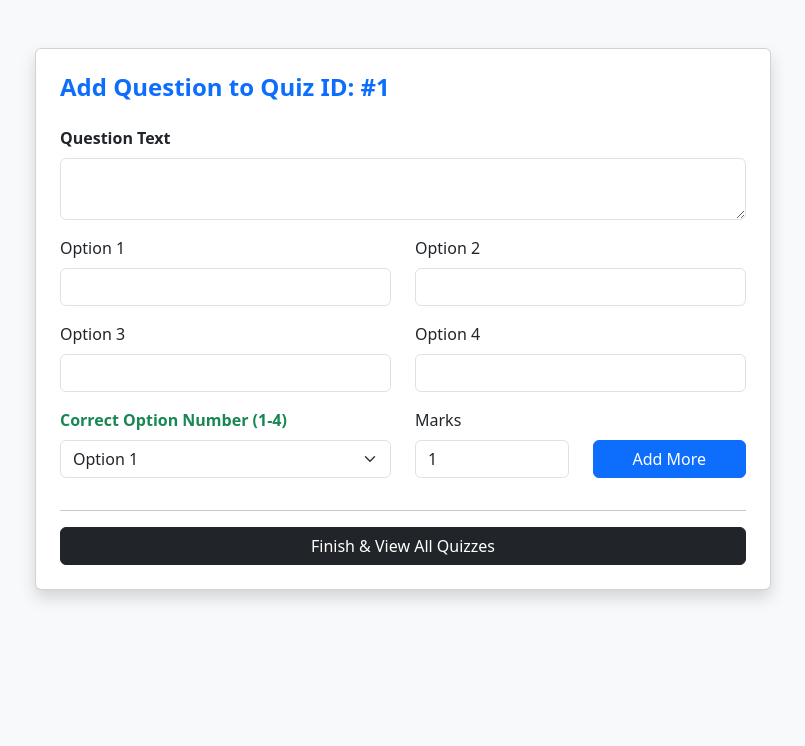
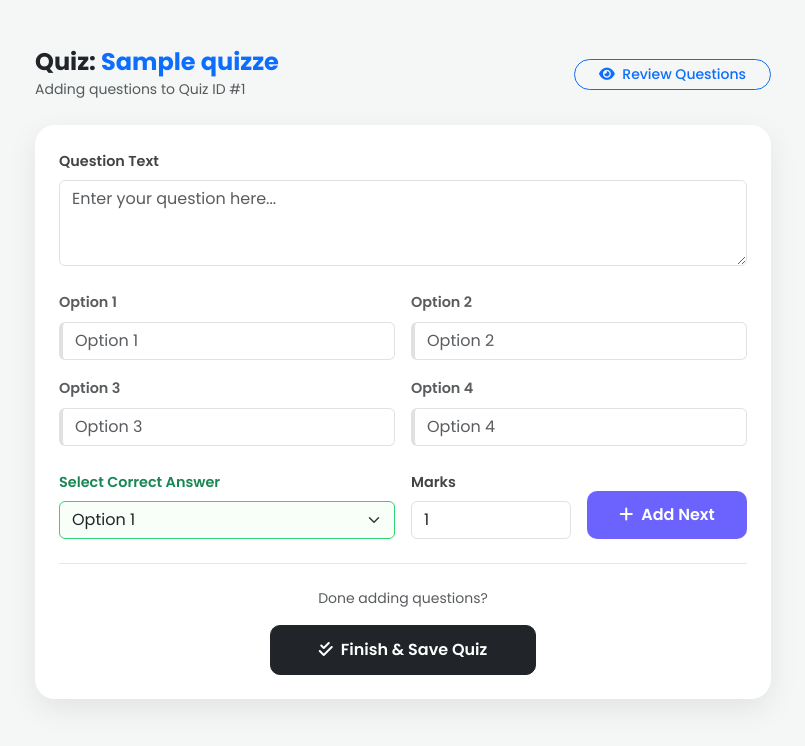
Before and after one commit to Manav-panchal03/LearnsDecode, a PHP site: page /instructor/add_questions.php?quiz_id=1 in a window 1280 px wide. Shown: the top 746 px of the page, without its empty margins (237-1042 px from the left). Run offline with PHP 8.4, Linux system fonts and the light colour scheme; the visitor is signed in with stand-in values (Sample User, id 1); tables that the repository leaves empty or names only in its code hold one stand-in row (values such as "Sample post").

Commit message:
working quiz

```diff
--- a/instructor/add_questions.php
+++ b/instructor/add_questions.php
@@ -2,33 +2,40 @@
 session_start();
 require '../config/config.php';
 
-$quiz_id = $_GET['quiz_id']; // URL માંથી quiz_id મેળવો
+// Security Check
+if(!isset($_SESSION['user_role']) || $_SESSION['user_role'] !== 'instructor'){
+    header("Location: ../login.php");
+    exit();
+}
+
+$quiz_id = isset($_GET['quiz_id']) ? $_GET['quiz_id'] : null;
+
+if (!$quiz_id) {
+    header("Location: add_quiz.php");
+    exit();
+}
+
+// ક્વિઝનું ટાઇટલ ફેચ કરવા માટે (ડિસ્પ્લે હેતુ)
+$quiz_info = mysqli_query($conn, "SELECT title FROM quizzes WHERE id = $quiz_id");
+$quiz_data = mysqli_fetch_assoc($quiz_info);
 
 if (isset($_POST['save_question'])) {
     $question_text = mysqli_real_escape_string($conn, $_POST['question_text']);
     $marks = $_POST['marks'];
 
-    // 1. quiz_questions ટેબલમાં પ્રશ્ન ઉમેરો
+    // 1. quiz_questions માં ઇન્સર્ટ
     $q_query = "INSERT INTO quiz_questions (quiz_id, question_text, marks) VALUES ('$quiz_id', '$question_text', '$marks')";
 
     if (mysqli_query($conn, $q_query)) {
         $question_id = mysqli_insert_id($conn);
 
-        // 2. quiz_options ટેબલમાં 4 ઓપ્શન્સ ઉમેરો
-        $options = [
-            ['text' => $_POST['opt1'], 'correct' => ($_POST['correct_opt'] == '1' ? 1 : 0)],
-            ['text' => $_POST['opt2'], 'correct' => ($_POST['correct_opt'] == '2' ? 1 : 0)],
-            ['text' => $_POST['opt3'], 'correct' => ($_POST['correct_opt'] == '3' ? 1 : 0)],
-            ['text' => $_POST['opt4'], 'correct' => ($_POST['correct_opt'] == '4' ? 1 : 0)]
-        ];
-
-        foreach ($options as $opt) {
-            $opt_text = mysqli_real_escape_string($conn, $opt['text']);
-            $is_correct = $opt['correct'];
+        // 2. quiz_options માં 4 ઓપ્શન્સ ઇન્સર્ટ
+        for ($i = 1; $i <= 4; $i++) {
+            $opt_text = mysqli_real_escape_string($conn, $_POST["opt$i"]);
+            $is_correct = ($_POST['correct_opt'] == $i) ? 1 : 0;
             mysqli_query($conn, "INSERT INTO quiz_options (question_id, option_text, is_correct) VALUES ('$question_id', '$opt_text', '$is_correct')");
         }
-
-        echo "<script>alert('Question added successfully!');</script>";
+        $success = true;
     }
 }
 ?>
@@ -38,65 +45,109 @@ if (isset($_POST['save_question'])) {
 <head>
     <meta charset="UTF-8">
     <title>Add Questions | LearnsDecode</title>
+    <link href="https://fonts.googleapis.com/css2?family=Poppins:wght@300;400;500;600;700&display=swap" rel="stylesheet">
     <link href="https://cdn.jsdelivr.net/npm/bootstrap@5.3.0/dist/css/bootstrap.min.css" rel="stylesheet">
+    <link rel="stylesheet" href="https://cdnjs.cloudflare.com/ajax/libs/font-awesome/6.4.0/css/all.min.css">
+    <link rel="stylesheet" href="https://cdnjs.cloudflare.com/ajax/libs/animate.css/4.1.1/animate.min.css"/>
+
+    <style>
+        :root { --primary-color: #6c63ff; --success-color: #2ed573; }
+        body { font-family: 'Poppins', sans-serif; background-color: #f4f7f6; }
+        .question-card { border: none; border-radius: 20px; box-shadow: 0 10px 30px rgba(0,0,0,0.08); background: #fff; }
+        .form-label { font-weight: 600; font-size: 0.9rem; color: #444; }
+        .option-input { border-left: 4px solid #e1e1e1; transition: 0.3s; }
+        .option-input:focus { border-left: 4px solid var(--primary-color); }
+        .correct-select { background-color: #f8fff9; border: 1px solid var(--success-color); }
+        .btn-add { background: var(--primary-color); border: none; border-radius: 10px; padding: 12px; font-weight: 600; color: white; transition: 0.3s; }
+        .btn-add:hover { background: #5a52e0; transform: translateY(-2px); box-shadow: 0 5px 15px rgba(108, 99, 255, 0.3); }
+        .btn-finish { border-radius: 10px; padding: 12px; font-weight: 600; }
+    </style>
 </head>
-<body class="bg-light">
-    <div class="container mt-5">
-        <div class="row">
-            <div class="col-md-8 offset-md-2">
-                <div class="card shadow p-4">
-                    <h4 class="fw-bold text-primary mb-4">Add Question to Quiz ID: #<?php echo $quiz_id; ?></h4>
+<body>
 
-                    <form method="POST">
-                        <div class="mb-3">
-                            <label class="form-label fw-bold">Question Text</label>
-                            <textarea name="question_text" class="form-control" rows="2" required></textarea>
+<div class="container py-5">
+    <div class="row justify-content-center">
+        <div class="col-md-8">
+
+            <div class="d-flex justify-content-between align-items-center mb-4 animate__animated animate__fadeIn">
+                <div>
+                    <h4 class="fw-bold mb-0">Quiz: <span class="text-primary"><?= $quiz_data['title'] ?></span></h4>
+                    <small class="text-muted">Adding questions to Quiz ID #<?= $quiz_id ?></small>
+                </div>
+                <a href="review_quiz.php?quiz_id=<?= $quiz_id ?>"
+                    class="btn btn-outline-primary btn-sm rounded-pill px-4 animate__animated animate__fadeInRight"
+                    style="transition: 0.3s; font-weight: 500;">
+                    <i class="fas fa-eye me-1"></i> Review Questions
+                </a>
             </div>
 
-                        <div class="row">
-                            <div class="col-md-6 mb-3">
-                                <label class="form-label">Option 1</label>
-                                <input type="text" name="opt1" class="form-control" required>
+            <?php if(isset($success)): ?>
+                <div class="alert alert-success border-0 shadow-sm rounded-4 animate__animated animate__backInRight">
+                    <i class="fas fa-check-circle me-2"></i> Question saved! You can add another one below.
                 </div>
-                            <div class="col-md-6 mb-3">
-                                <label class="form-label">Option 2</label>
-                                <input type="text" name="opt2" class="form-control" required>
+            <?php endif; ?>
+
+            <div class="card question-card p-4 animate__animated animate__fadeInUp">
+                <form method="POST">
+                    <div class="mb-4">
+                        <label class="form-label">Question Text</label>
+                        <textarea name="question_text" class="form-control" rows="3" placeholder="Enter your question here..." required></textarea>
                     </div>
-                            <div class="col-md-6 mb-3">
-                                <label class="form-label">Option 3</label>
-                                <input type="text" name="opt3" class="form-control" required>
+
+                    <div class="row g-3 mb-4">
+                        <div class="col-md-6">
+                            <label class="form-label text-muted small">Option 1</label>
+                            <input type="text" name="opt1" class="form-control option-input" placeholder="Option 1" required>
                         </div>
-                            <div class="col-md-6 mb-3">
-                                <label class="form-label">Option 4</label>
-                                <input type="text" name="opt4" class="form-control" required>
+                        <div class="col-md-6">
+                            <label class="form-label text-muted small">Option 2</label>
+                            <input type="text" name="opt2" class="form-control option-input" placeholder="Option 2" required>
+                        </div>
+                        <div class="col-md-6">
+                            <label class="form-label text-muted small">Option 3</label>
+                            <input type="text" name="opt3" class="form-control option-input" placeholder="Option 3" required>
+                        </div>
+                        <div class="col-md-6">
+                            <label class="form-label text-muted small">Option 4</label>
+                            <input type="text" name="opt4" class="form-control option-input" placeholder="Option 4" required>
                         </div>
                     </div>
 
-                        <div class="row align-items-end">
-                            <div class="col-md-6 mb-3">
-                                <label class="form-label fw-bold text-success">Correct Option Number (1-4)</label>
-                                <select name="correct_opt" class="form-select" required>
+                    <div class="row g-3 align-items-end">
+                        <div class="col-md-6">
+                            <label class="form-label text-success">Select Correct Answer</label>
+                            <select name="correct_opt" class="form-select correct-select" required>
                                 <option value="1">Option 1</option>
                                 <option value="2">Option 2</option>
                                 <option value="3">Option 3</option>
                                 <option value="4">Option 4</option>
                             </select>
                         </div>
-                            <div class="col-md-3 mb-3">
+                        <div class="col-md-3">
                             <label class="form-label">Marks</label>
-                                <input type="number" name="marks" class="form-control" value="1">
+                            <input type="number" name="marks" class="form-control" value="1" required>
                         </div>
-                            <div class="col-md-3 mb-3">
-                                <button type="submit" name="save_question" class="btn btn-primary w-100">Add More</button>
+                        <div class="col-md-3">
+                            <button type="submit" name="save_question" class="btn-add w-100">
+                                <i class="fas fa-plus me-2"></i>Add Next
+                            </button>
                         </div>
                     </div>
                 </form>
 
-                    <hr>
-                    <a href="manage_quizzes.php" class="btn btn-dark w-100">Finish & View All Quizzes</a>
+                <hr class="my-4" style="opacity: 0.1;">
+
+                <div class="text-center">
+                    <p class="small text-muted mb-3">Done adding questions?</p>
+                    <a href="manage_quizzes.php" class="btn btn-dark btn-finish px-5">
+                        <i class="fas fa-check-double me-2"></i>Finish & Save Quiz
+                    </a>
                 </div>
             </div>
         </div>
     </div>
+</div>
+
+<script src="https://cdn.jsdelivr.net/npm/bootstrap@5.3.0/dist/js/bootstrap.bundle.min.js"></script>
 </body>
 </html>
```
Also changed, not shown: instructor/add_quiz.php (+94 -18 lines), instructor/manage_quizzes.php (added, +86 -0 lines), instructor/review_quiz.php (added, +190 -0 lines). Lines whose indentation alone changed are shown as unchanged.
